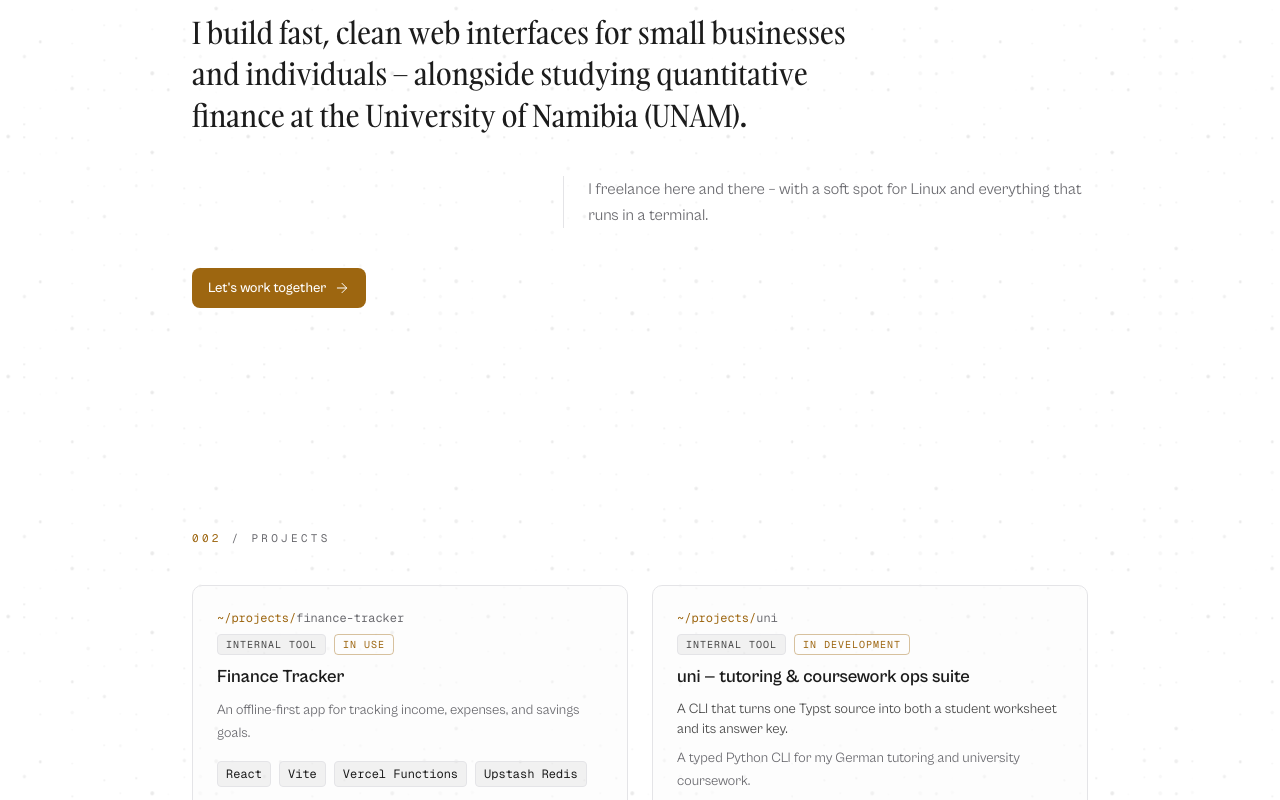
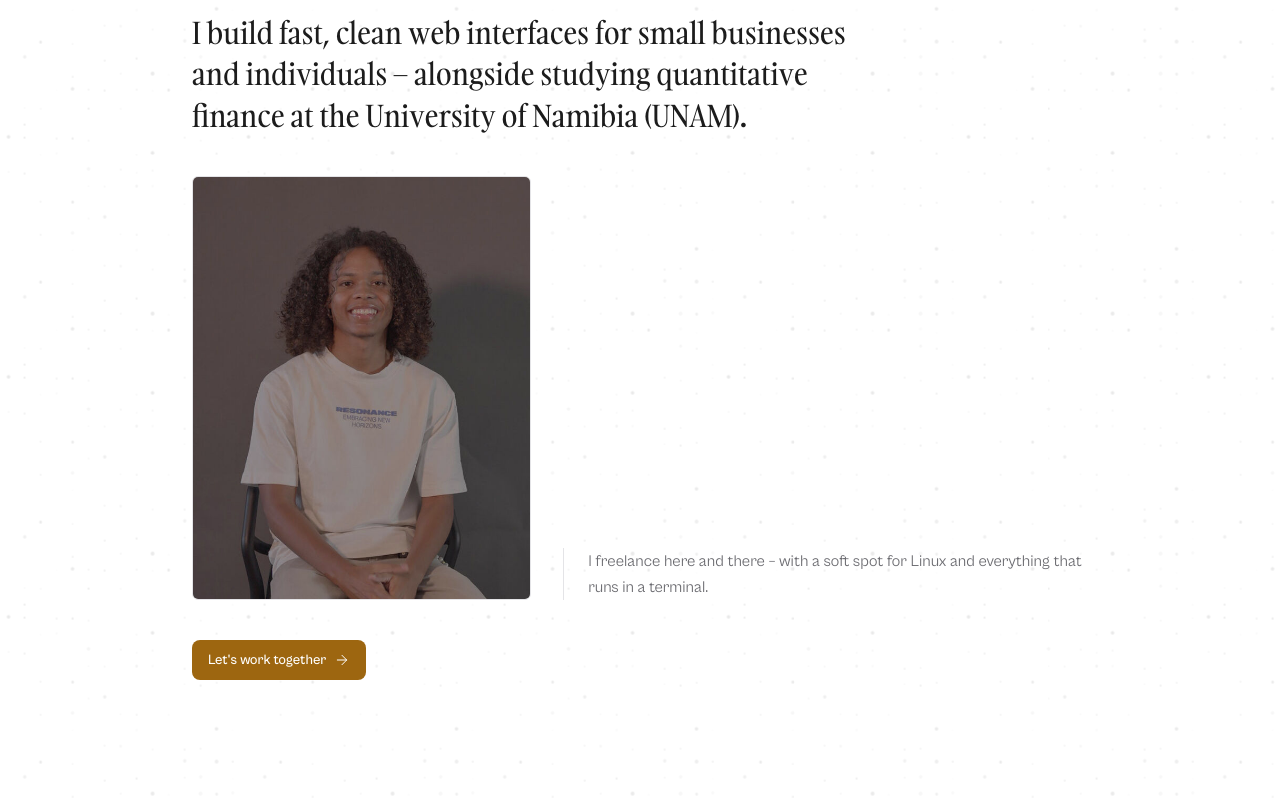
Before and after one commit to dumbld0re/portfolioV1, a Next.js app: page /en in a window 1280 px wide. Shown: the part 894-1694 px from the top of the page. Built offline with nearby package versions, Linux system fonts and the light colour scheme.

Commit message:
Add a portrait to the introduction section

```diff
--- a/components/sections/home-section.tsx
+++ b/components/sections/home-section.tsx
@@ -1,5 +1,6 @@
 "use client"
 
+import Image from "next/image"
 import Link from "next/link"
 import { useEffect, useState } from "react"
 import { ArrowRight, MapPin } from "lucide-react"
@@ -71,8 +72,17 @@ export function HomeSection() {
           <p data-reveal className="font-serif text-2xl md:text-3xl leading-snug font-medium max-w-2xl text-balance">{t.intro}</p>
 
           <div data-reveal className="md:grid md:grid-cols-5 md:gap-8">
-            <div className="hidden md:block md:col-span-2" />
-            <div className="md:col-span-3 border-l border-border pl-6 text-muted-foreground leading-relaxed">
+            <figure className="mb-8 max-w-56 md:mb-0 md:max-w-none md:col-span-2">
+              <Image
+                src="/me.jpg"
+                alt={t.photoAlt}
+                width={640}
+                height={800}
+                sizes="(min-width: 768px) 320px, 224px"
+                className="aspect-[4/5] w-full rounded-sm border border-border object-cover saturate-[0.85]"
+              />
+            </figure>
+            <div className="md:col-span-3 md:self-end border-l border-border pl-6 text-muted-foreground leading-relaxed">
               <p>{t.description}</p>
             </div>
           </div>
--- a/content/home.ts
+++ b/content/home.ts
@@ -12,6 +12,7 @@ export const homeContent: Record<
       status: string
       introLabel: string
       cta: string
+      photoAlt: string
     }
   }
 > = {
@@ -27,6 +28,7 @@ export const homeContent: Record<
       status: "status: offen für projekte",
       introLabel: "Einführung",
       cta: "Lass uns zusammenarbeiten",
+      photoAlt: "Porträt von Danny-Miguel, lächelnd auf einem Hocker vor einer grauen Wand",
     },
   },
   en: {
@@ -41,6 +43,7 @@ export const homeContent: Record<
       status: "status: open to work",
       introLabel: "Introduction",
       cta: "Let's work together",
+      photoAlt: "Portrait of Danny-Miguel smiling, sitting on a stool against a grey wall",
     },
   },
 }
```
Also changed, not shown: public/me.jpg (added).
